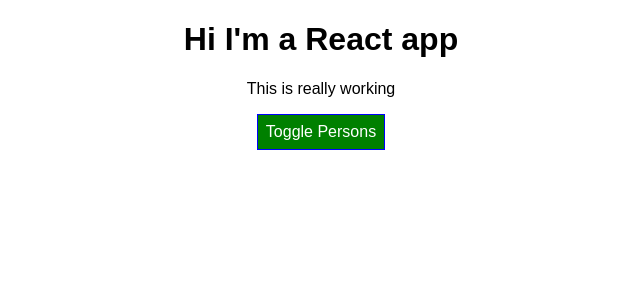
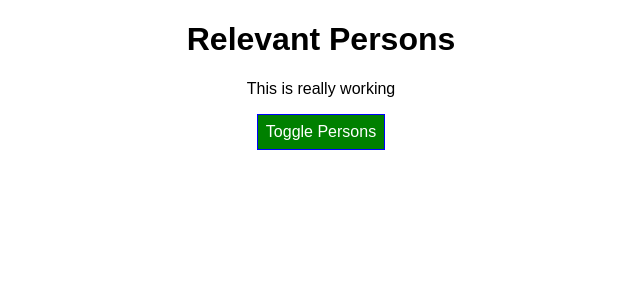
Before and after one commit to josuegb/react-tuto, a React app: page / in a window 1280 px wide. Shown: the top 300 px of the page, without its empty margins (319-959 px from the left). Built offline with nearby package versions, Linux system fonts and the light colour scheme.

Commit message:
Stateless and Statefull components

```diff
--- a/src/components/Cockpit/Cockpit.js
+++ b/src/components/Cockpit/Cockpit.js
@@ -20,7 +20,7 @@
 
   return (
     <div className={classes.Cockpit}>
-      <h1>Hi I'm a React app</h1>
+      <h1>{props.title}</h1>
       <p className={appliedClasses.join(' ')}>This is really working</p>
       <button
         className={btnClass}
--- a/src/containers/App.js
+++ b/src/containers/App.js
@@ -54,6 +54,7 @@
     return (
       <div className={classes.App}>
         <Cockpit
+          title={this.props.title}
           personsLength={this.state.persons.length}
           showPersons={this.state.showPersons}
           clicked={this.togglePersonsHandler}/>
--- a/src/index.js
+++ b/src/index.js
@@ -4,5 +4,5 @@
 import App from './containers/App';
 import registerServiceWorker from './registerServiceWorker';
 
-ReactDOM.render(<App />, document.getElementById('root'));
+ReactDOM.render(<App title="Relevant Persons"/>, document.getElementById('root'));
 registerServiceWorker();
```
